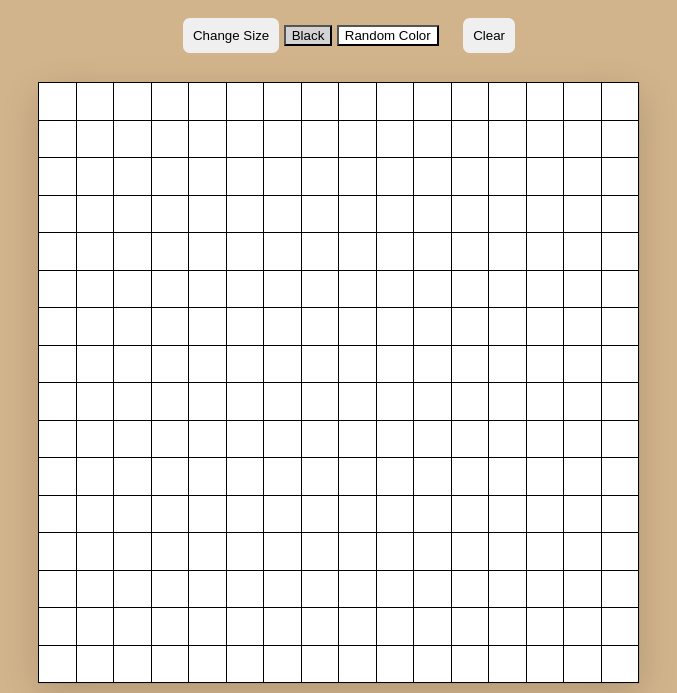
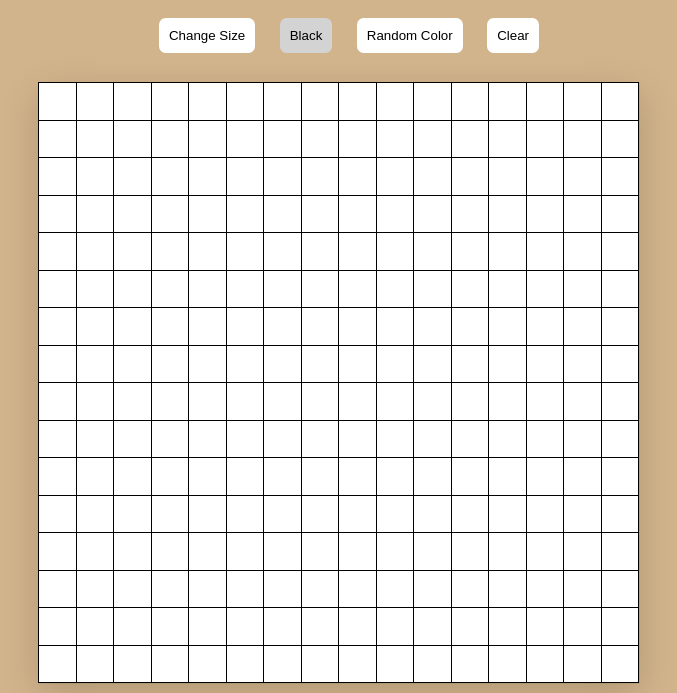
Before and after one commit to jwjepson/Etch-a-Sketch, a plain HTML site: page index.html in a window 1280 px wide. Shown: the part 107-800 px from the top of the page, without its empty margins (301-978 px from the left). Drawn offline with Linux system fonts and the light colour scheme.

Commit message:
style black & random color buttons

```diff
--- a/styles.css
+++ b/styles.css
@@ -22,14 +22,15 @@
     margin-top: -1px;
 }
 
-.change-size, .clear {
+.change-size, .clear, .black, .random-color {
     padding: 10px;
     border-radius: .5em;
     border: none;
     margin-left: 20px;
+    background-color: white;
 }
 
-.change-size:hover, .clear:hover {
+.change-size:hover, .clear:hover, .black:hover, .random-color:hover {
     background-color: lightgray;
 }
 
```
